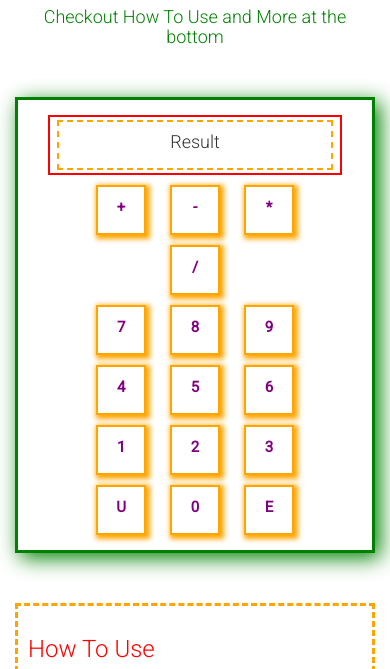
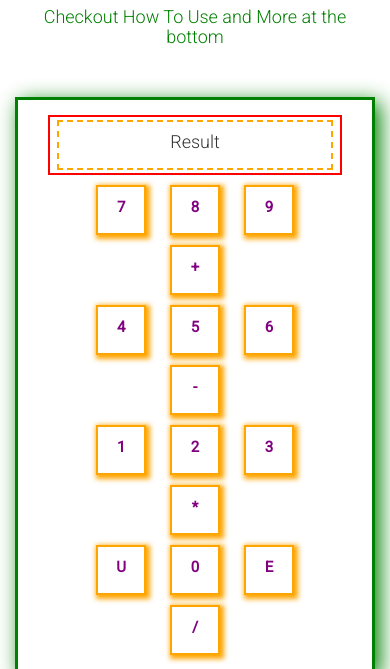
Before and after one commit to realslimshanky/Dynamic-Calculator, a plain HTML site: page index.html in a window 390 px wide. Shown: the part 132-801 px from the top of the page. Drawn offline with Linux system fonts and the light colour scheme.

Commit message:
Add files via upload
Testing new files

```diff
--- a/index.html
+++ b/index.html
@@ -25,43 +25,37 @@
 				</div>
 			</div>
 			<div class="text-center col-md-12">
-				<div class="visible-xs col-sm-8">
-					<div class="key" id="plus1">+</div>
-					<div class="key" id="minus1">-</div>
-					<div class="key" id="star1">*</div>
-					<div class="key" id="slash1">/</div>
-				</div>
-				<div class=" col-sm-8">
+				<div class="col-sm-8">
 					<div class="key" id="7">7</div>
 					<div class="key" id="8">8</div>
 					<div class="key" id="9">9</div>
 				</div>
-				<div class="hidden-xs col-sm-4">
-					<div class="key" id="plus2">+</div>
+				<div class="col-sm-4">
+					<div class="key" id="+">+</div>
 				</div>
 				<div class="col-sm-8">
 					<div class="key" id="4">4</div>
 					<div class="key" id="5">5</div>
 					<div class="key" id="6">6</div>
 				</div>
-				<div class="hidden-xs col-sm-4">
-					<div class="key" id="minus2">-</div>
+				<div class="col-sm-4">
+					<div class="key" id="-">-</div>
 				</div>
 				<div class="col-sm-8">
 					<div class="key" id="1">1</div>
 					<div class="key" id="2">2</div>
 					<div class="key" id="3">3</div>
 				</div>
-				<div class="hidden-xs col-sm-4">
-					<div class="key" id="star2">*</div>
+				<div class="col-sm-4">
+					<div class="key" id="*">*</div>
 				</div>
 				<div class="col-sm-8">
-					<div class="key" id="undo">U</div>
+					<div class="key" id="U">U</div>
 					<div class="key" id="0">0</div>
-					<div class="key" id="erase">E</div>
+					<div class="key" id="E">E</div>
 				</div>
-				<div class="hidden-xs col-sm-4">
-					<div class="key" id="slash2">/</div>
+				<div class="col-sm-4">
+					<div class="key" id="/">/</div>
 				</div>
 			</div>
 		</div>
--- a/js/script.js
+++ b/js/script.js
@@ -9,11 +9,6 @@ var operator = '';
 
 for (var i = 0; i < keys.length; i++) {
 	keys[i].addEventListener("click", function() {
-		//when a button is clicked, activate shadow effect
-		var elem = this;
-		removeBoxShadow(elem);
-		setTimeout(function(){ setBoxShadow(elem); }, 200);
-
 		//set keyCode to visible contents of the button to directly
 		//get either the ASCII code of number or the operator clicked
 		keyCode = this.innerHTML.charCodeAt(0);
@@ -55,16 +50,23 @@ function getResult() {
 	}
 }
 
-//Every keypress will fire mainEvent with keyPressed defaulting to true
+//every keypress will fire mainEvent with keyPressed defaulting to true
 document.addEventListener("keypress", mainEvent);
 
 function mainEvent(keyPressed = true) {
-	//If the function is called from the document's event listener, keyCode will be set to the window event's key code
+	//if the function is called from the document's event listener, set keyCode to the window event's key code
 	if (keyPressed)
 		keyCode = (window.event.keyCode || window.event.which);
 
 	//key is derived from the key keycode. toUpperCase is called to turn 'e' to 'E' and 'u' to 'U'
 	key = String.fromCharCode(keyCode).toUpperCase();
+
+	if (isNumber() || isOperator()) {
+		//when a valid button is clicked or pressed, activate shadow effect
+		var elem = document.getElementById(key);
+		removeBoxShadow(elem);
+		setTimeout(function(){ setBoxShadow(elem); }, 200);
+	}
 
 	if (isNumber()) { //if key holds a numeric value...
 		if (firstNum == 0) {
```
